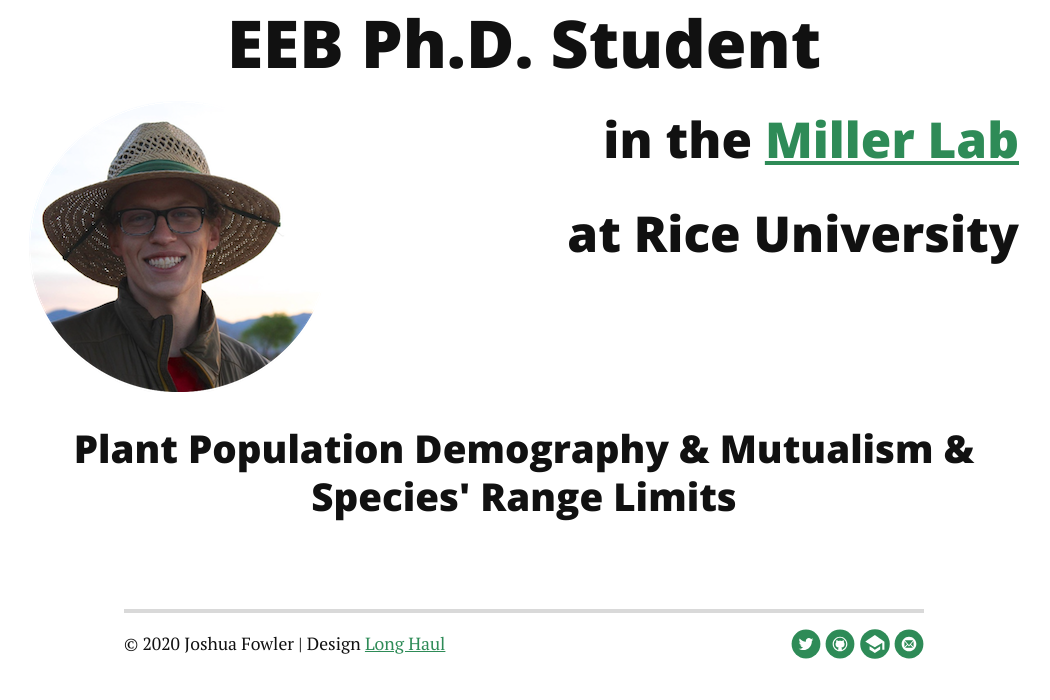
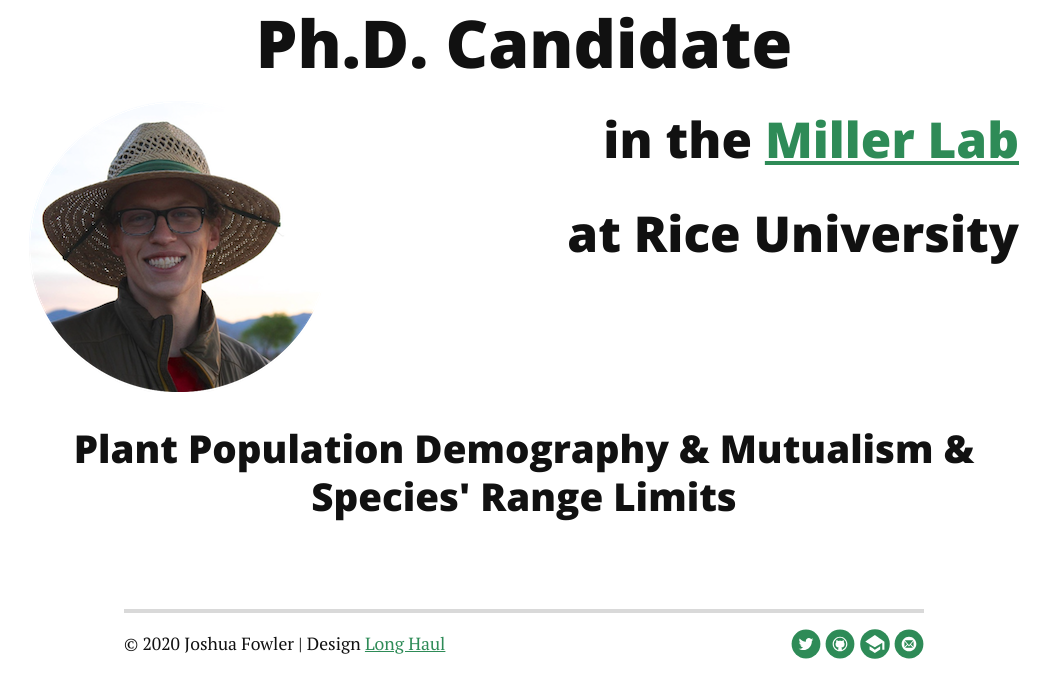
Before and after one commit to joshuacfowler/joshuacfowler.github.io, a Jekyll site: the page built from index.html, in a window 1280 px wide. Shown: the part 330-1030 px from the top of the page, without its empty margins (116-1166 px from the left). Built offline with Jekyll 4.4.1, drawn with Linux system fonts in a browser that asks for light colours; nearby versions of some CDN libraries; the list of posts is cut into pages by our own code.

Commit message:
Update index.html

```diff
--- a/index.html
+++ b/index.html
@@ -4,7 +4,7 @@
 ---
 
 <div class="home" id="home">
-  <h1 class="PageTitle" style="text-align:center"> EEB Ph.D. Student </h1>
+  <h1 class="PageTitle" style="text-align:center"> Ph.D. Candidate </h1>
   <div>
      <img src="/assets/img/portrait.png" style="float:left">
         <h2 style="float:right"> in the <a href="https://millerlabrice.github.io/"> Miller Lab</a></h2>
```
